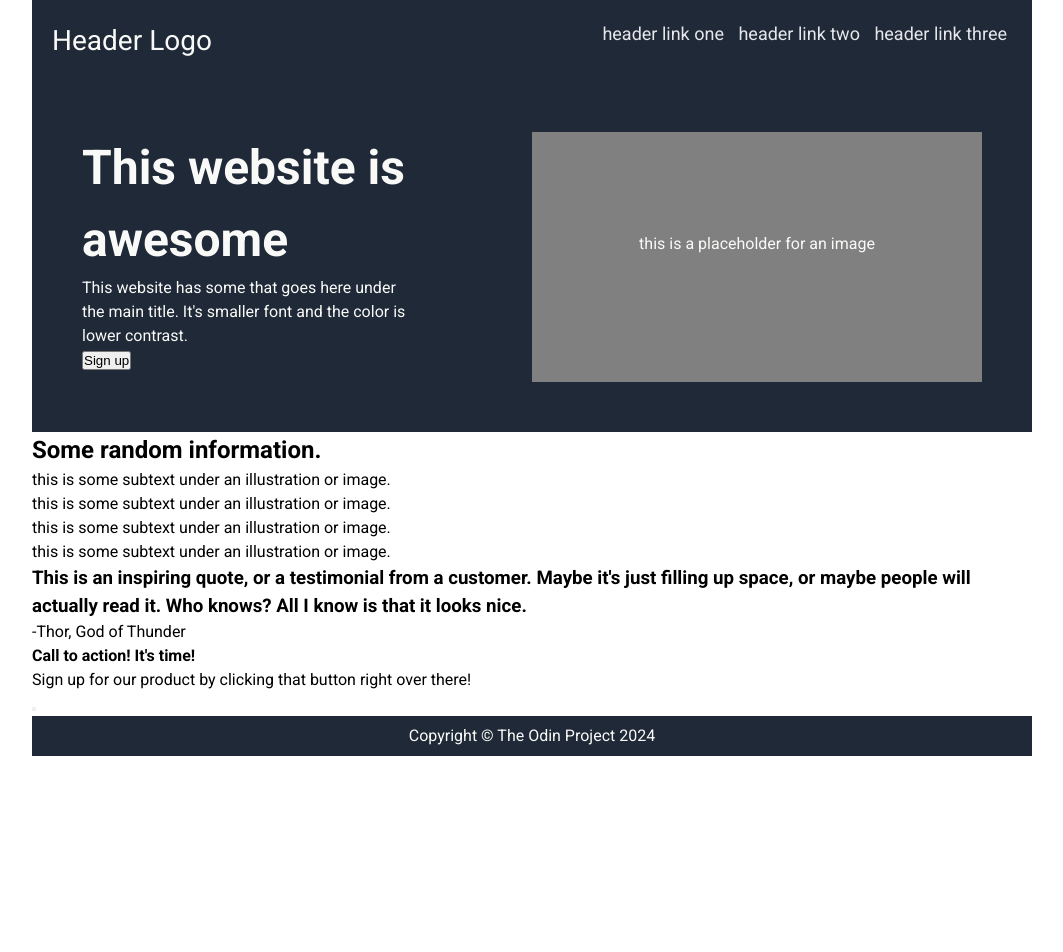
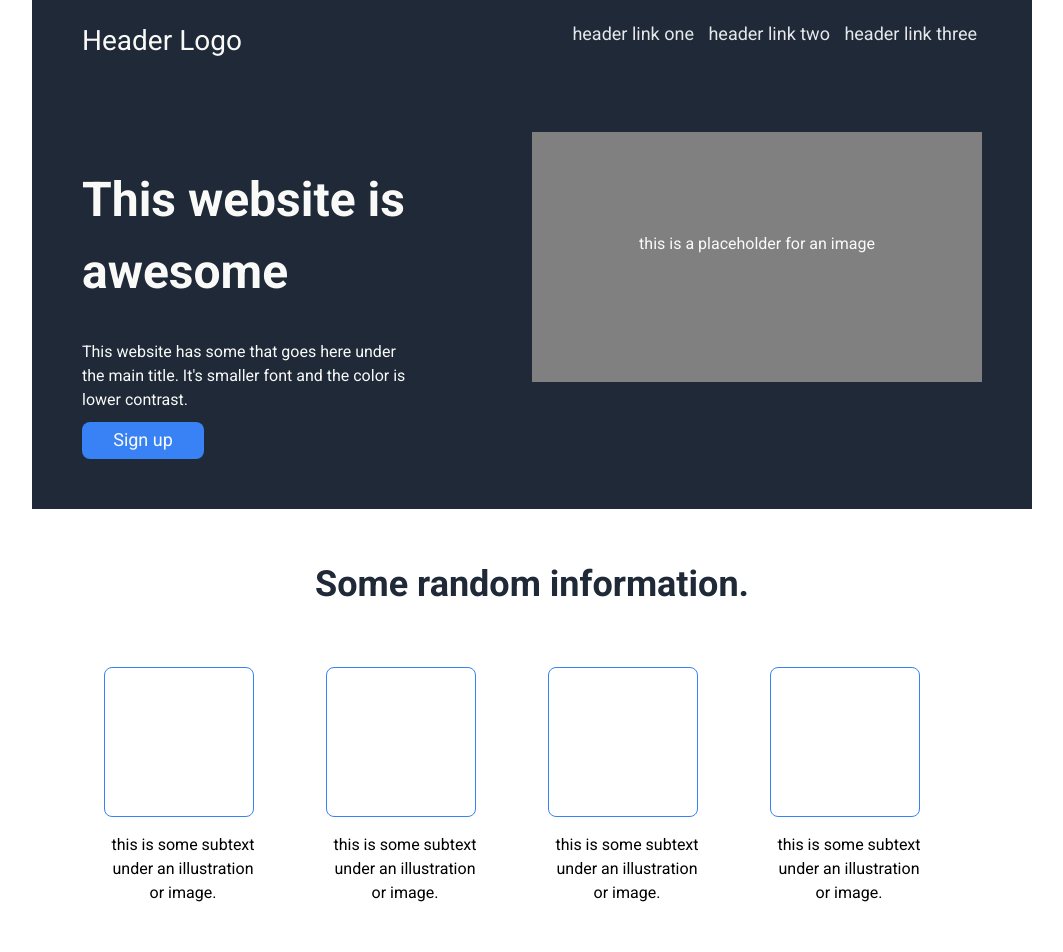
Before and after one commit to asterparedes/odin-projects, a plain HTML site: page landing-page/index.html in a window 1280 px wide. Shown: the top 952 px of the page, without its empty margins (108-1171 px from the left). Before the commit the page ends 800 px from the top, so only its background shows below. Drawn offline with Linux system fonts and the light colour scheme.

Commit message:
completed landing page

```diff
--- a/landing-page/index.html
+++ b/landing-page/index.html
@@ -5,6 +5,7 @@
     <meta name="viewport" content="width=device-width, initial-scale=1">
     <title>Aster Paredes Morales - Landing Page</title>
     <meta name="description" content="Aster Paredes Morales">
+    <link rel="stylesheet" href="styles/normalize.css">
     <link rel="stylesheet" href="styles/base.css">
     <link rel="preconnect" href="https://fonts.googleapis.com">
     <link rel="preconnect" href="https://fonts.gstatic.com" crossorigin>
@@ -12,6 +13,7 @@
 </head>
 <body>
     <header>
+        <!-- Change content to make it more real website content-->
         <div class="logo">Header Logo</div>
         <nav class="links">
             <a href="#">header link one</a>
@@ -24,7 +26,7 @@
             <div class="hero-content">
                 <h1>This website is awesome</h1>
                 <p>This website has some that goes here under the main title. It's smaller font and the color is lower contrast.</p>
-                <button class="sign-up">Sign up</button>
+                <button>Sign up</button>
             </div>
             <div class="background">
                 <p>this is a placeholder for an image</p>
@@ -32,18 +34,24 @@
         </div>
         <div class="card2">
             <h2>Some random information.</h2>
-            <section class="small-card">
-                <p>this is some subtext under an illustration or image.</p>
-            </section>
-            <section class="small-card">
-                <p>this is some subtext under an illustration or image.</p>
-            </section>
-            <section class="small-card">
-                <p>this is some subtext under an illustration or image.</p>
-            </section>
-            <section class="small-card">
-                <p>this is some subtext under an illustration or image.</p>
-            </section>
+            <div class="cards">
+                <div class="small-card">
+                    <div></div>
+                    <p>this is some subtext under an illustration or image.</p>
+                </div>
+                <div class="small-card">
+                    <div></div>
+                    <p>this is some subtext under an illustration or image.</p>
+                </div>
+                <div class="small-card">
+                    <div></div>
+                    <p>this is some subtext under an illustration or image.</p>
+                </div>
+                <div class="small-card">
+                    <div></div>
+                    <p>this is some subtext under an illustration or image.</p>
+                </div>
+            </div>
         </div>
         <div class="card3">
             <h3>This is an inspiring quote, or a testimonial from a customer. Maybe it's just filling up space, or maybe people will actually read it. Who knows? All I know is that it looks nice.</h3>
@@ -53,8 +61,8 @@
             <div class="background1">
                 <h4>Call to action! It's time!</h4>
                 <p>Sign up for our product by clicking that button right over there!</p>
-                <button class="sign-up"></button>
             </div>
+            <button>Sign up</button>
         </div>
     </main>
     <footer>
--- a/landing-page/styles/base.css
+++ b/landing-page/styles/base.css
@@ -5,6 +5,8 @@
     --accent2-color: #3882F6;
     --primary-font: Roboto, helvetica, sans-serif;
 }
+
+/* Change colors and make it responsive */
 
 * {
     box-sizing: border-box;
@@ -36,10 +38,12 @@ header {
 
 .logo {
     font-size: 28px;
+    margin-left: 30px;
 }
 
 .links {
     font-size: 18px;
+    margin-right: 30px;
 }
 
 .links a {
@@ -50,7 +54,7 @@ header {
 
 .card1 {
     display: grid;
-    grid-template-columns: 1fr 1fr;
+    grid-template-columns: repeat(1, 1fr);
     grid-gap: 10px;
 }
 
@@ -61,6 +65,17 @@ header {
 .hero-content h1 {
     font-size: 48px;
     font-weight: 700;
+}
+
+button {
+    font-size: 18px;
+    background-color: var(--accent2-color);
+    color: var(--secondary-color);
+    text-align: center;
+    margin-top: 10px;
+    padding: .5rem 1.95rem;
+    border: none;
+    border-radius: .5rem;
 }
 
 .background {
@@ -78,6 +93,89 @@ header {
     padding: 50px;
 }
 
+.card2 {
+    margin: 1rem;
+    padding: 1rem;
+}
+
+.card2 h2 {
+    font-size: 36px;
+    color: var(--primary-color);
+    text-align: center;
+    padding: 1rem;
+}
+
+.cards {
+    display: flex;
+    justify-content: center;
+    align-items: center;
+    padding: 1rem;
+    margin: .5rem;
+}
+
+.small-card div {
+    margin: 1rem;
+    border: 1px solid var(--accent2-color);
+    border-radius: .5rem;
+    width: 150px;
+    height: 150px;
+}
+
+.small-card p {
+    margin-left: 1rem;
+    padding-right: 3rem;
+    text-align: center;
+}
+
+.card3 {
+    background-color: var(--accent1-color);
+    color: var(--primary-color);
+    padding: 10rem;
+}
+
+.card3 h3 {
+    text-align: left;
+    font-size: 36px;
+    font-style: italic;
+    margin: .5rem;
+    padding: .5rem;
+}
+
+.card3 p {
+    text-align: center;
+    font-size: 18px;
+    font-weight: 700;
+}
+
+.card4 {
+    display: grid;
+    grid-template-columns: 1fr 100px;
+    grid-gap: 1rem;
+    background-color: var(--accent2-color);
+    color: var(--secondary-color);
+    border-radius: .5rem;
+    margin: 5rem;
+    padding: 5rem;
+}
+
+.background1 {
+    font-size: 18px;
+    padding: 1rem;
+}
+
+.card4 button {
+    width: 150px;
+    height: 50px;
+    padding: .5rem;
+    margin: .5rem;
+    grid-column: 2 / 3;
+    border: 1px solid var(--secondary-color);
+}
+
+footer {
+    padding: 2rem;
+}
+
 footer p {
     text-align: center;
     padding: .5rem;
```
